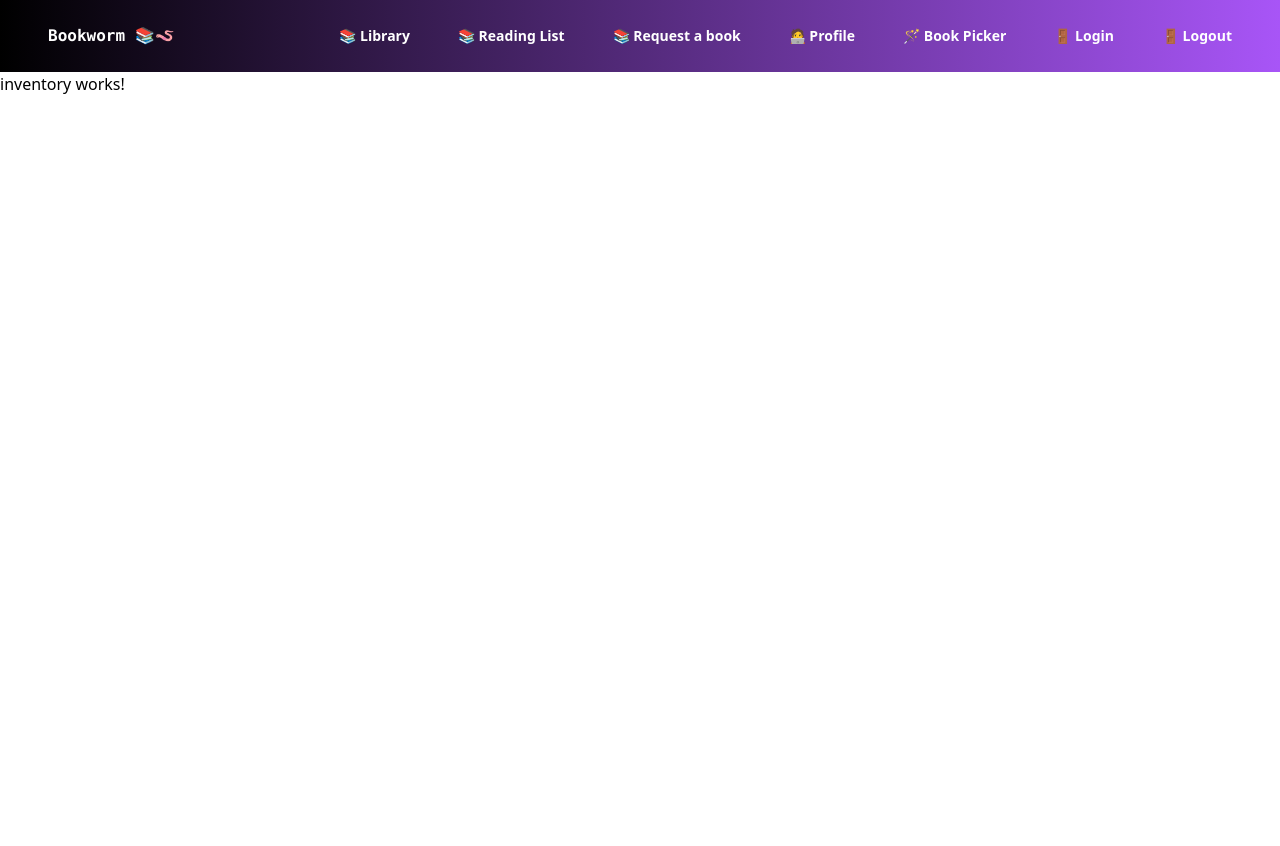
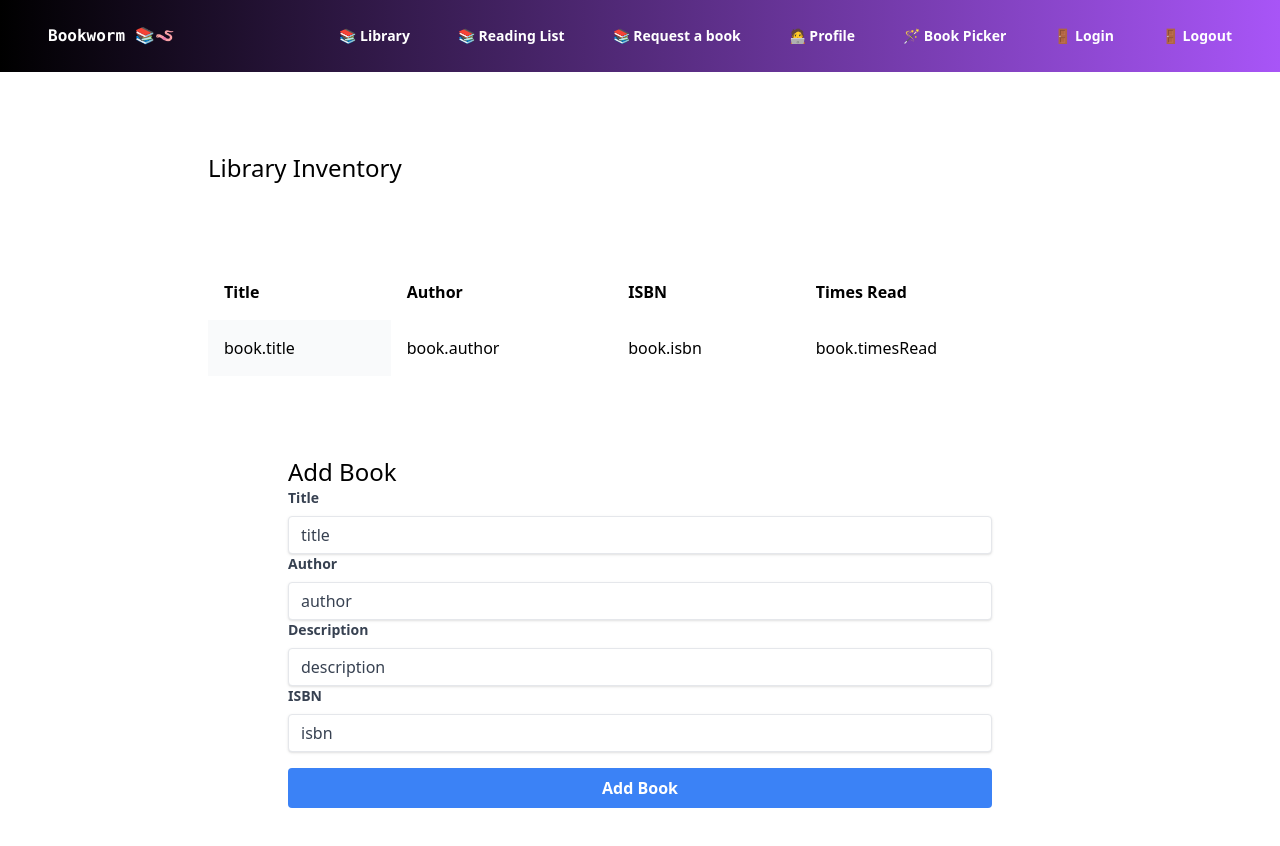
Before and after one commit to tanishqalt/bookworm-angular, an Angular app: page /library/inventory in a window 1280 px wide. Shown: the top 846 px of the page. Before the commit the page ends 800 px from the top, so only its background shows below. Built offline with nearby package versions, Linux system fonts and the light colour scheme.

Commit message:
Library components

```diff
--- a/src/app/components/library/inventory/inventory.component.html
+++ b/src/app/components/library/inventory/inventory.component.html
@@ -1 +1,98 @@
-<p>inventory works!</p>
+<div class="max-w-5xl p-20 m-auto">
+  <h1 class="text-2xl">Library Inventory</h1>
+  <div>
+    <table class="w-full mt-20 table-auto">
+      <thead>
+        <tr class="text-left">
+          <th class="p-4">Title</th>
+          <th class="p-4">Author</th>
+          <th class="p-4">ISBN</th>
+          <th class="p-4">Times Read</th>
+        </tr>
+      </thead>
+      <tbody>
+        <tr key="book._id">
+          <td class="table-cell p-4 bg-gray-50">book.title</td>
+          <td class="p-4">book.author</td>
+          <td class="p-4">book.isbn</td>
+          <td class="p-4">book.timesRead</td>
+        </tr>
+      </tbody>
+    </table>
+    <div class="max-w-5xl p-20 m-auto">
+      <h1 class="text-2xl">Add Book</h1>
+      <div>
+        <form onSubmit="handleSubmit">
+          <div class="flex flex-col">
+            <label
+              class="block mb-2 text-sm font-bold text-gray-700"
+              htmlFor="title"
+            >
+              Title
+            </label>
+            <input
+              class="w-full px-3 py-2 leading-tight text-gray-700 border rounded shadow appearance-none focus:outline-none focus:shadow-outline"
+              id="title"
+              type="text"
+              placeholder="Title"
+              value="title"
+            />
+          </div>
+          <div class="flex flex-col">
+            <label
+              class="block mb-2 text-sm font-bold text-gray-700"
+              htmlFor="author"
+            >
+              Author
+            </label>
+            <input
+              class="w-full px-3 py-2 leading-tight text-gray-700 border rounded shadow appearance-none focus:outline-none focus:shadow-outline"
+              id="author"
+              type="text"
+              placeholder="Author"
+              value="author"
+            />
+          </div>
+          <div class="flex flex-col">
+            <label
+              class="block mb-2 text-sm font-bold text-gray-700"
+              htmlFor="description"
+            >
+              Description
+            </label>
+            <input
+              class="w-full px-3 py-2 leading-tight text-gray-700 border rounded shadow appearance-none focus:outline-none focus:shadow-outline"
+              id="description"
+              type="text"
+              placeholder="Description"
+              value="description"
+            />
+          </div>
+          <div class="flex flex-col">
+            <label
+              class="block mb-2 text-sm font-bold text-gray-700"
+              htmlFor="isbn"
+            >
+              ISBN
+            </label>
+            <input
+              class="w-full px-3 py-2 leading-tight text-gray-700 border rounded shadow appearance-none focus:outline-none focus:shadow-outline"
+              id="isbn"
+              type="text"
+              placeholder="ISBN"
+              value="isbn"
+            />
+          </div>
+          <div class="flex flex-col mt-4">
+            <button
+              class="px-4 py-2 font-bold text-white bg-blue-500 rounded hover:bg-blue-700 focus:outline-none focus:shadow-outline"
+              type="submit"
+            >
+              Add Book
+            </button>
+          </div>
+        </form>
+      </div>
+    </div>
+  </div>
+</div>
--- a/src/app/components/library/list-of-users/list-of-users.component.html
+++ b/src/app/components/library/list-of-users/list-of-users.component.html
@@ -1 +1,21 @@
-<p>list-of-users works!</p>
+<div class="p-20 m-auto max-w-8xl">
+  <h1 class="text-2xl">All Users</h1>
+  <div>
+    <table class="w-full mt-20 table-auto">
+      <thead>
+        <tr class="text-left">
+          <th class="p-4">Username</th>
+          <th class="p-4">Email</th>
+          <th class="p-4">Bio Read</th>
+        </tr>
+      </thead>
+      <tbody>
+        <tr key="user._id">
+          <td class="p-4">user.username</td>
+          <td class="p-4">user.email</td>
+          <td class="p-4">user.bio</td>
+        </tr>
+      </tbody>
+    </table>
+  </div>
+</div>
--- a/src/app/components/library/list-of-users/list-of-users.component.ts
+++ b/src/app/components/library/list-of-users/list-of-users.component.ts
@@ -3,13 +3,10 @@ import { Component, OnInit } from '@angular/core';
 @Component({
   selector: 'app-list-of-users',
   templateUrl: './list-of-users.component.html',
-  styleUrls: ['./list-of-users.component.css']
+  styleUrls: ['./list-of-users.component.css'],
 })
 export class ListOfUsersComponent implements OnInit {
+  constructor() {}
 
-  constructor() { }
-
-  ngOnInit(): void {
-  }
-
+  ngOnInit(): void {}
 }
--- a/src/app/components/library/reading-radar/reading-radar.component.html
+++ b/src/app/components/library/reading-radar/reading-radar.component.html
@@ -1 +1,23 @@
-<p>reading-radar works!</p>
+<div class="max-w-6xl pt-10 m-auto">
+  <div class="">
+    <h1 class="text-2xl font-bold">Trending Books</h1>
+    <table class="w-full mt-20 table-auto">
+      <thead>
+        <tr class="text-left">
+          <th class="p-4">Title</th>
+          <th class="p-4">Author</th>
+          <th class="p-4">ISBN</th>
+          <th class="p-4">Times Read</th>
+        </tr>
+      </thead>
+      <tbody>
+        <tr key="book._id">
+          <td class="table-cell p-4 bg-gray-50">book.title</td>
+          <td class="p-4">book.author</td>
+          <td class="p-4">book.isbn</td>
+          <td class="p-4">book.timesRead</td>
+        </tr>
+      </tbody>
+    </table>
+  </div>
+</div>
--- a/src/app/components/library/request-list/request-list.component.html
+++ b/src/app/components/library/request-list/request-list.component.html
@@ -1 +1,21 @@
-<p>request-list works!</p>
+<div class="max-w-5xl pt-20 m-auto">
+  <h1 class="text-4xl">Request List</h1>
+  <div>
+    <table class="w-full mt-20 table-auto">
+      <thead>
+        <tr class="text-left">
+          <th class="p-4">Title</th>
+          <th class="p-4">Author</th>
+          <th class="p-4">Requester</th>
+        </tr>
+      </thead>
+      <tbody>
+        <tr key="request.id">
+          <td class="p-4">request.bookTitle</td>
+          <td class="p-4">request.bookAuthor</td>
+          <td class="p-4">request.username</td>
+        </tr>
+      </tbody>
+    </table>
+  </div>
+</div>
```
